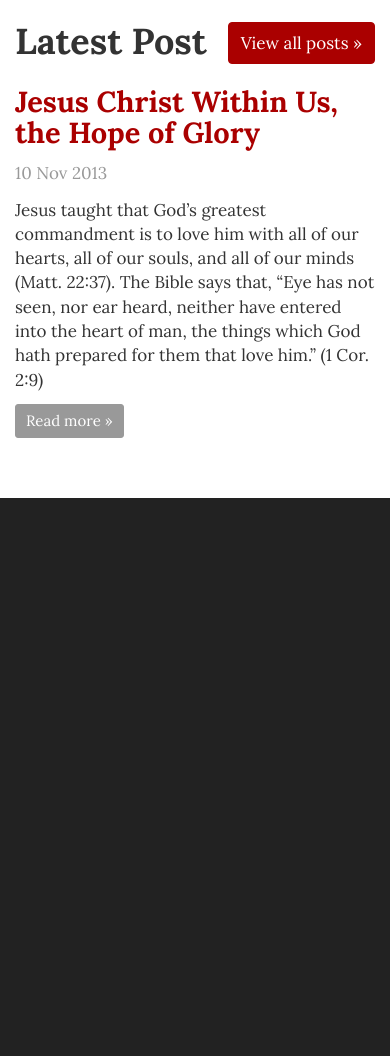
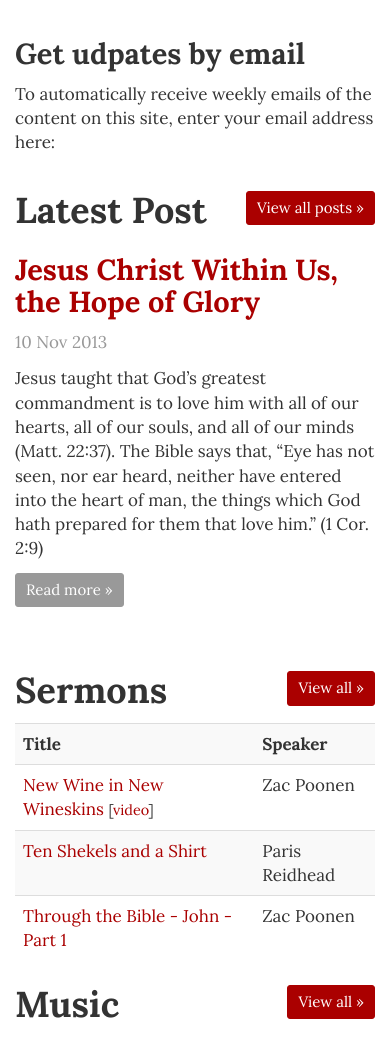
Before and after one commit to alanchrt/fullnessofchrist.com, a Jekyll site: the page built from index.html, in a window 390 px wide. Shown: the part 563-1619 px from the top of the page. Built offline with Jekyll 4.4.1, drawn with Linux system fonts in a browser that asks for light colours; Markdown is read by kramdown in place of the engine named in the settings; before the commit the page ends 1061 px from its top, so only the background shows below that.

Commit message:
add sermons and social share buttons

```diff
--- a/css/main.css
+++ b/css/main.css
@@ -46,6 +46,7 @@
     overflow: hidden;
     max-width: 100%;
     height: auto;
+    margin-bottom: 40px;
 }
 
 .embed-container iframe,
@@ -57,3 +58,7 @@
     width: 100%;
     height: 100%;
 }
+
+.social {
+    margin-top: 40px;
+}
--- a/css/variables.less
+++ b/css/variables.less
@@ -628,9 +628,9 @@
 @container-sm:                 @container-tablet;
 
 // Medium screen / desktop
-@container-desktop:            ((720px + @grid-gutter-width));
+@container-desktop:            ((940px + @grid-gutter-width));
 @container-md:                 @container-desktop;
 
 // Large screen / wide desktop
-@container-large-desktop:      ((720px + @grid-gutter-width));
+@container-large-desktop:      ((940px + @grid-gutter-width));
 @container-lg:                 @container-large-desktop;
--- a/index.html
+++ b/index.html
@@ -2,20 +2,72 @@
 layout: default
 title: Fullness of Christ
 ---
-
 <div class="container">
+    <div class="row">
+        <div class="col col-sm-6">
             <div class='embed-container'><iframe src='http://www.youtube.com/embed/nPIOkdNL-QQ?showinfo=0&rel=0' frameborder='0' allowfullscreen></iframe></div>
+        </div>
+        <div class="col col-sm-6">
+            <h3>Get udpates by email</h3>
+            <p>To automatically receive weekly emails of the content on this site, enter your email address here:</p>
+        </div>
+    </div>
+    <div class="row">
+        <div class="col col-sm-12">
             <h2>
                 Latest Post
-        <a class="btn btn-primary pull-right" href="#">View all posts &raquo;</a>
+                <a class="btn btn-primary btn-sm pull-right" href="#">View all posts &raquo;</a>
             </h2>
             <ul class="posts">
                 {% assign post = site.posts.first %}
                 <li>
                     <h3> <a href="{{ post.url }}">{{ post.title }}</a></h3>
                     <p><span class="text-muted">{{ post.date | date_to_string }}</span></p>
-            <p>{{ post.excerpt }}</p>
-            <p><a class="btn btn-default btn-sm" href="{{ post.url }}">Read more &raquo;</a></p>
+                    <p>
+                        {{ post.excerpt }}
+                        <a class="btn btn-default btn-sm" href="{{ post.url }}">Read more &raquo;</a>
+                    </p>
                 </li>
             </ul>
         </div>
+    </div>
+    <div class="row">
+        <div class="col col-sm-6">
+            <h2>Sermons <a class="btn btn-primary btn-sm pull-right" href="#">View all &raquo;</a></h2>
+            <table class="table table-striped">
+                <tr>
+                    <th>Title</th>
+                    <th>Speaker</th>
+                </tr>
+                <tr>
+                    <td>
+                        <a href="/content/sermons/zac_poonen-new_wine_in_new_wine_skins.mp3">New Wine in New Wineskins</a>
+                        <small>[<a href="http://youtu.be/Rjl_THytvuQ">video</a>]</small>
+                    </td>
+                    <td>
+                        Zac Poonen
+                    </td>
+                </tr>
+                <tr>
+                    <td>
+                        <a href="/content/sermons/paris_reidhead-ten_shekels_and_a_shirt.mp3">Ten Shekels and a Shirt</a>
+                    </td>
+                    <td>
+                        Paris Reidhead
+                    </td>
+                </tr>
+                <tr>
+                    <td>
+                        <a href="/content/sermons/zac_poonen-john_part_1.mp3">Through the Bible - John - Part 1</a>
+                    </td>
+                    <td>
+                        Zac Poonen
+                    </td>
+                </tr>
+            </table>
+        </div>
+        <div class="col col-sm-6">
+            <h2>Music <a class="btn btn-primary btn-sm pull-right" href="#">View all &raquo;</a></h2>
+        </div>
+    </div>
+</div>
```
Also changed, not shown: _layouts/post.html (+12 -0 lines), css/bootstrap.min.css, 3 other files. Lines whose indentation alone changed are shown as unchanged.
